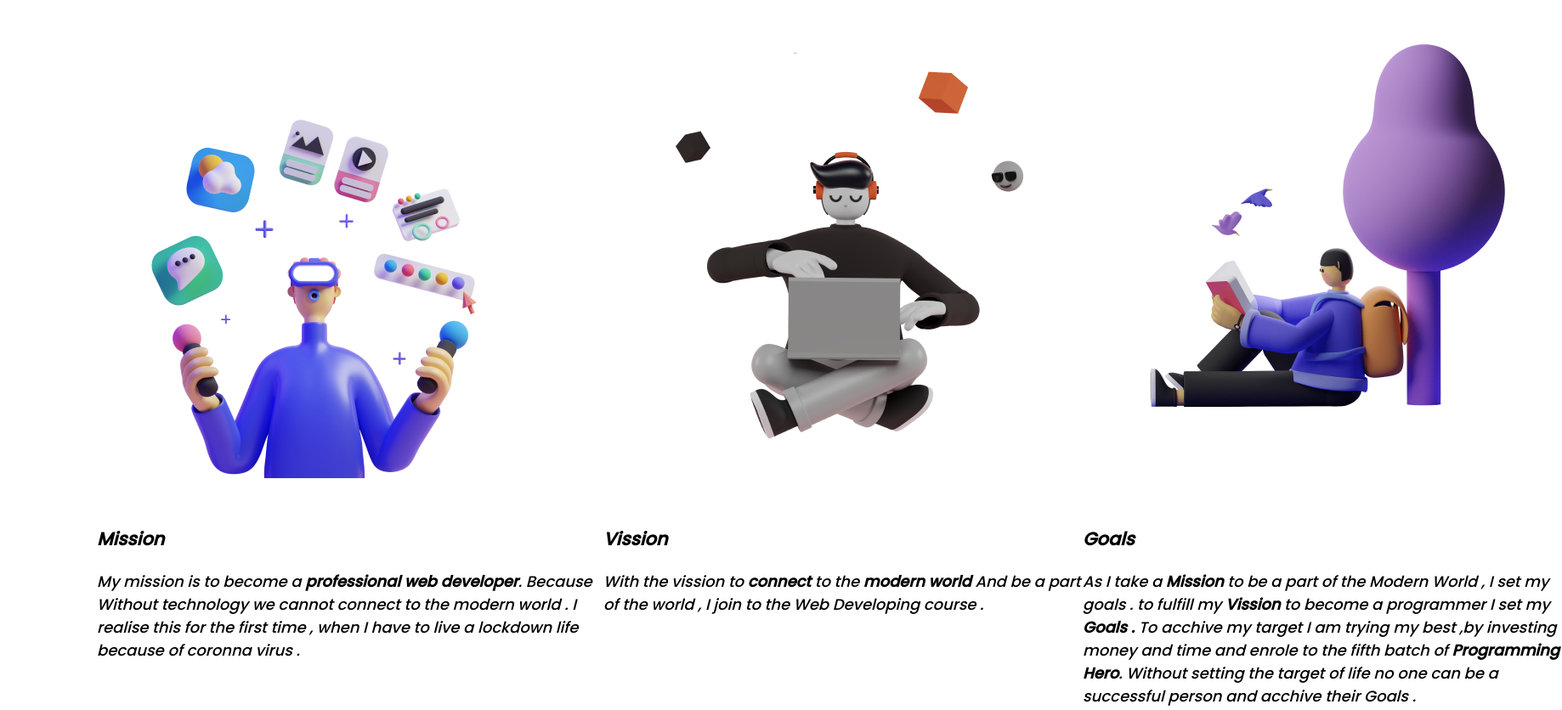
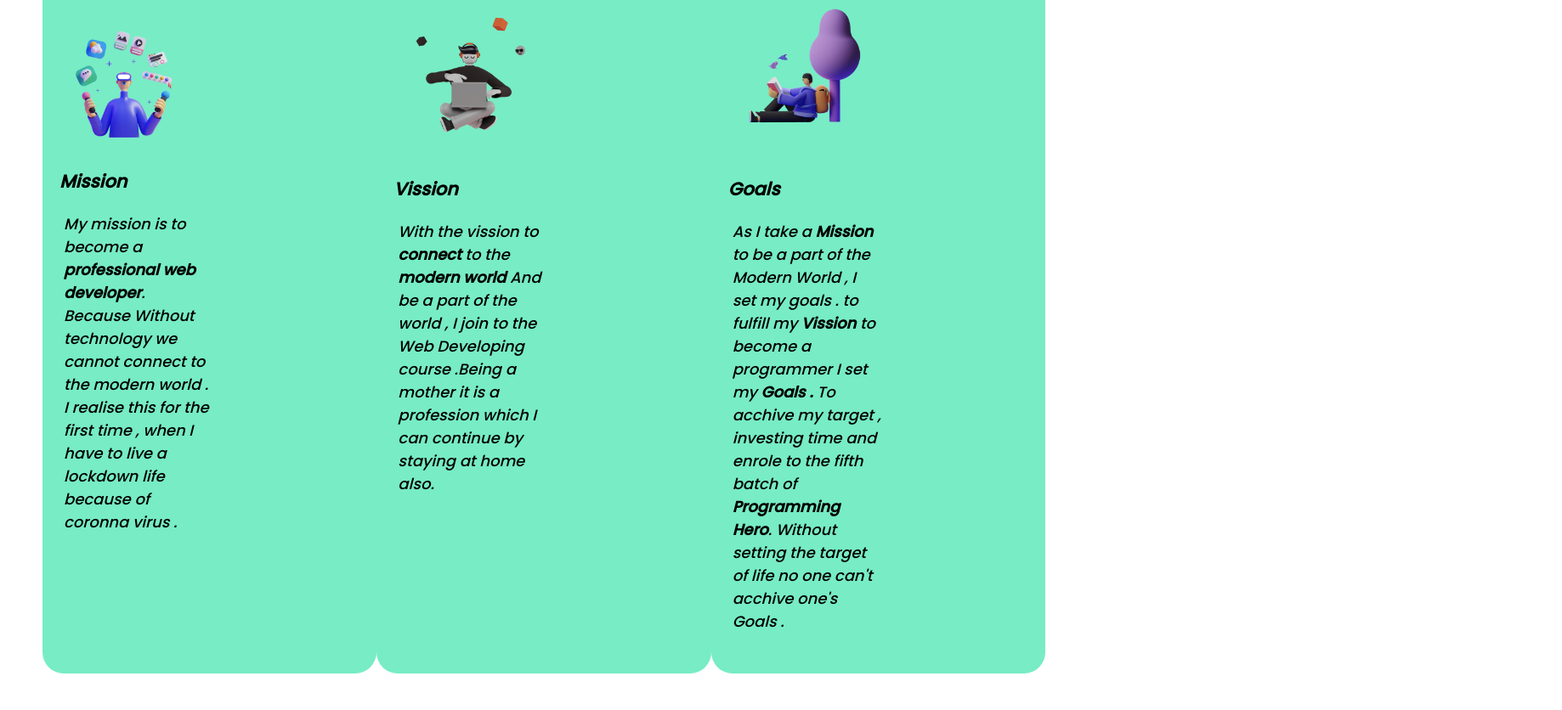
Before and after one commit to shan1357/assingment-mission-2022-main, a plain HTML site: page index.html in a window 1280 px wide. Shown: the part 659-1495 px from the top of the page at 85% size, 1838 px wide, since content can reach past the window. Drawn offline with Linux system fonts and the light colour scheme.

Commit message:
full added

```diff
--- a/index.html
+++ b/index.html
@@ -42,30 +42,37 @@
 
 
     <section class="tittle-name">
-        <div> <img src="images/illustrators/illustrator-1.png" alt="">
+        <div id="mission" class="half-width"> <img src="images/illustrators/illustrator-1.png" alt=>
             <h3>Mission</h3>
-            <p>My mission is to become a <b>professional web developer</b>. Because Without technology we cannot
+            <p class="half-width">My mission is to become a <b>professional web developer</b>. Because Without
+                technology we cannot
                 connect to
                 the
                 modern world . I realise this for the first time , when I have to live a lockdown life because of
                 coronna
                 virus . </p>
         </div>
-        <div> <img src="images/illustrators/illustrator-2.png" alt="">
+
+        <div id="mission" class="half-width"> <img src="images/illustrators/illustrator-2.png" alt="half-width">
             <h3>Vission</h3>
-            <p> With the vission to <b>connect</b> to the <b> modern world </b> And be a part of the world , I join to
+            <p class="half-width"> With the vission to <b>connect</b> to the <b> modern world </b> And be a part
+                of the
+                world , I join to
                 the
                 Web
-                Developing course . </p>
+                Developing course .Being a mother it is a profession which I can continue by staying at home also.
+            </p>
         </div>
-        <div><img src="images/illustrators/illustrator-3.png" alt="">
+
+        <div id="mission" class="half-width"><img src="images/illustrators/illustrator-3.png" alt="half-width">
             <h3>Goals</h3>
-            <p> As I take a <b>Mission</b> to be a part of the Modern World , I set my goals . to fulfill my
+            <p class="half-width"> As I take a <b>Mission</b> to be a part of the Modern World , I set my goals . to
+                fulfill my
                 <b>Vission</b>
                 to become a programmer I set my <b>Goals .</b> To
-                acchive my target I am trying my best ,by investing money and time and enrole to the fifth batch of
+                acchive my target , investing time and enrole to the fifth batch of
                 <b>Programming Hero</b>. Without setting the target of life no
-                one can be a successful person and acchive their Goals .
+                one can't acchive one's Goals .
             </p>
 
         </div>
@@ -73,7 +80,7 @@
     </section>
 
     <section class="tittle-name">
-        <div class="half-width"><img src="images/pictures/coding.png" alt=""></div>
+        <div class="half-width"><img src="images/pictures/coding.png" alt="half-width"></div>
         <div class="half-width">
             <h2>Developing</h2>
             <h2><span class="color-red">Without</span> Limits </h2>
@@ -113,7 +120,7 @@
                 safeties to avoid corona patient . Staty
                 safe stay connect with the modern World by joining <span class="color-red">Programming Hero .</span>com
                 !
-                Fell free to Contact us .
+                Fell free to Contact us .Sing uo with Google or Join us with Facebook.
             </p>
             <button class="link-button">Enrole Here</button>
 
--- a/style.css
+++ b/style.css
@@ -1,7 +1,7 @@
 body{
 font-style: italic;
 font-size: large;
-margin: 5%;
+margin: 0%;
 
 font-family: 'Poppins', sans-serif;
 }
@@ -15,9 +15,8 @@ font-family: 'Poppins', sans-serif;
  .tittle-name{
      display: flex;
      margin: 50px;
- }
- .tittle-name flex{
-     display: flex;
+
+
      margin-bottom: 100px;
  }
  .half-width{
@@ -26,16 +25,30 @@ font-family: 'Poppins', sans-serif;
      padding-right: 5px;
  }
  .half-width img{
-     width: 70%;
+     width: 50%;
  }
+ #mission{
+    half-width
+    width: 150px;
+    border-radius: 25px;
+    background-color: rgb(119, 236, 197);
+    padding: 30px 20px;
+    font-weight:700px;
+    font-sigh:large;
+
+
+}
  .link-button{
      text-color: black;
      text-decoration-line:none;
      background-color: rgb(238, 85, 85);
-     border-radius: 8px;
+     border-radius: 10px;
      padding: 10px 25px;
      font-weight: 700px;
      font-size: larger;
+ }
+ .bagkround{
+     color: rgb(18, 235, 235);
  }
  #foot{
      background-color: rgb(94, 245, 160);
```
